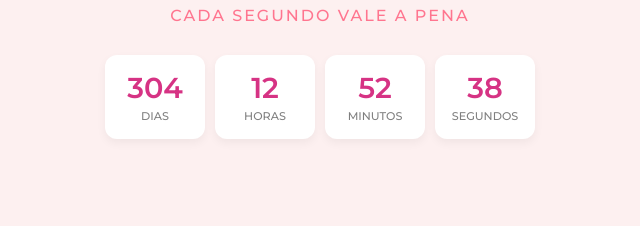
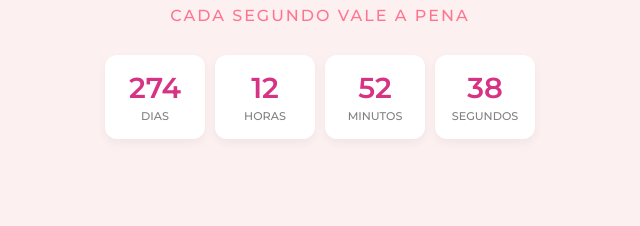
Before and after one commit to flaviomartinsj99-png/presente-para-thaine, a plain HTML site: page index.html in a window 1280 px wide. Shown: the part 127-353 px from the top of the page, 320-960 px from the left. Drawn offline with Linux system fonts and the light colour scheme.

Commit message:
Update index.html

```diff
--- a/index.html
+++ b/index.html
@@ -232,7 +232,7 @@
     </footer>
 
     <script>
-        const dataInicio = new Date(2025, 3, 12, 0,  0, 0, 0).getTime();
+        const dataInicio = new Date(2025, 4, 12, 0, 0, 0, 0).getTime();
         const musica = document.getElementById('musica-romantica');
 
         const frases = [
```
